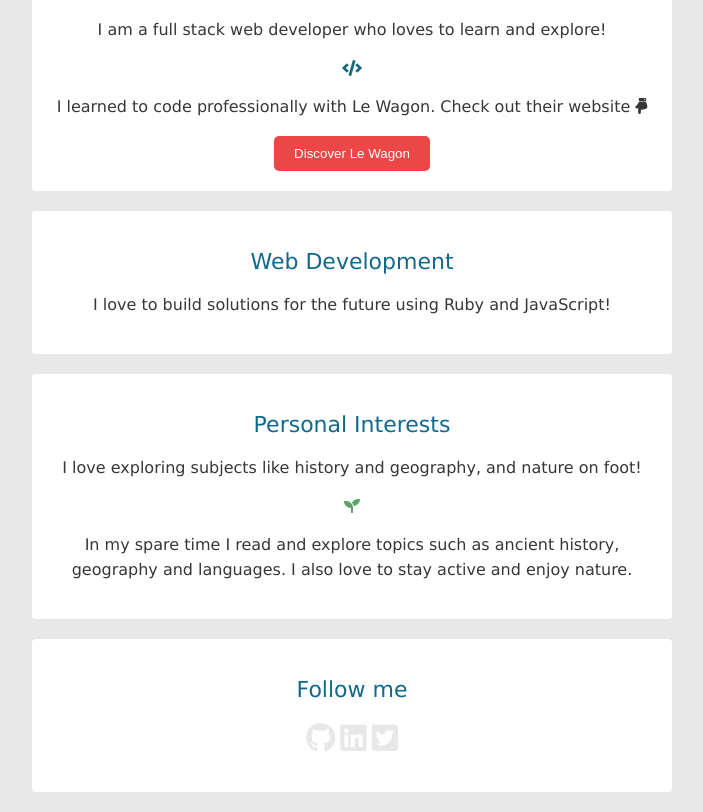
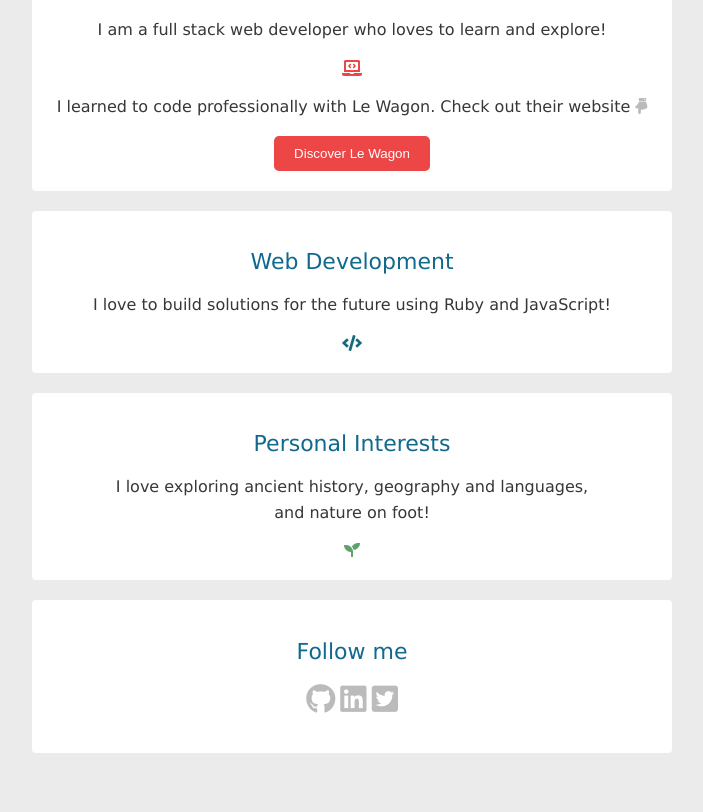
Before and after one commit to GeorgiDS9/profile, a plain HTML site: page index.html in a window 1280 px wide. Shown: the part 374-1186 px from the top of the page, without its empty margins (288-991 px from the left). After the commit the page ends 1147 px from the top, so only its background shows below. Drawn offline with Linux system fonts and the light colour scheme.

Commit message:
change incons

```diff
--- a/index.html
+++ b/index.html
@@ -14,7 +14,7 @@
     <h1>Hello, I'm Georgi.</h1>
     <img src="images/profile.jpeg" alt="profile-image">
     <p>I am a full stack web developer who loves to learn and explore!</p>
-    <span><i class="fas fa-code"></i></span>
+    <span><i class="fas fa-laptop-code"></i></span>
     <p>I learned to code professionally with Le Wagon. Check out their website <i class="fas fa-hand-point-down"></i></p>
     <button class="btn-red"><a href="www.lewagon.com"></a>Discover Le Wagon</button>
   </div>
@@ -23,14 +23,14 @@
   <div class="card-white">
     <h2>Web Development</h2>
     <p>I love to build solutions for the future using Ruby and JavaScript!</p>
+    <span><i class="fas fa-code"></i></span>
   </div>
 
 <!-- Personal Interests-->
   <div class="card-white">
     <h2>Personal Interests</h2>
-    <p>I love exploring subjects like history and geography, and nature on foot!</p>
+    <p>I love exploring ancient history, geography and languages,<br>and nature on foot!</p>
     <span><i class="fas fa-seedling"></i></span>
-    <p>In my spare time I read and explore topics such as ancient history, geography and languages. I also love to stay active and enjoy nature.</p>
   </div>
 
 <!-- Foot Links -->
--- a/style.css
+++ b/style.css
@@ -1,7 +1,7 @@
 body {
   font-family: Verdana, Tahoma, "Trebuchet MS", "DejuVu Sans", "Bitstream Vera Sans", sans-serif;
   color: rgb(55, 55, 55);
-  background-color: #e8e8e8;
+  background-color: #ebebeb;
 }
 
 h1 {
@@ -53,6 +53,14 @@ p {
   color: white;
 }
 
+.fa-laptop-code {
+  color: #ec4646;
+}
+
+.fa-hand-point-down {
+  color: #bbbbbb;
+}
+
 .fa-code {
   color: #16697a;
 }
@@ -72,7 +80,7 @@ p {
 }
 
 .list-inline > li > a {
-  color: #e8e8e8;
+  color: #bbbbbb;
 }
 
 @media (max-width: 960px) {
```
